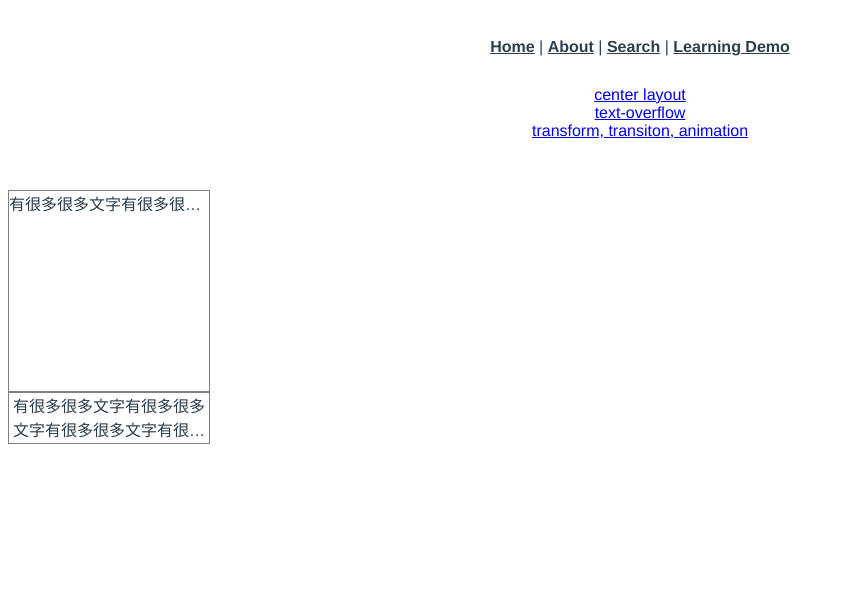
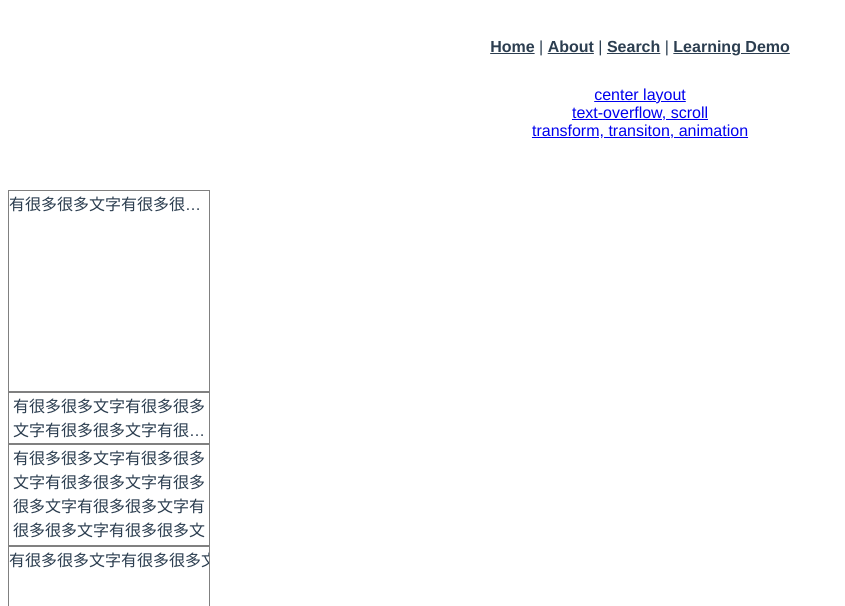
Before and after one commit to MatthewWu5/repo-search, a Vue app: page /#/learning/text-overflow in a window 1280 px wide. Shown: the top 606 px of the page, without its empty margins (0-845 px from the left). Built offline with nearby package versions, Linux system fonts and the light colour scheme.

Commit message:
Add learning demo

```diff
--- a/src/learning-demo/index.vue
+++ b/src/learning-demo/index.vue
@@ -2,7 +2,9 @@
   <div>
     <router-link to="/learning/center-layout">center layout</router-link>
     <br />
-    <router-link to="/learning/text-overflow">text-overflow</router-link>
+    <router-link to="/learning/text-overflow"
+      >text-overflow, scroll</router-link
+    >
     <br />
     <router-link to="/learning/transform"
       >transform, transiton, animation</router-link
--- a/src/learning-demo/text-overflow.vue
+++ b/src/learning-demo/text-overflow.vue
@@ -5,6 +5,13 @@
     </div>
 
     <div class="container multiline" :title="text">
+      {{ text }}
+    </div>
+
+    <div class="container scroll" :title="text">
+      {{ text }}
+    </div>
+    <div class="container scrollX" :title="text">
       {{ text }}
     </div>
   </div>
@@ -33,4 +40,12 @@ export default {
   -webkit-line-clamp: 2;
   -webkit-box-orient: vertical;
 }
+.scroll {
+  height: 100px;
+  overflow: auto;
+}
+.scrollX {
+  white-space: nowrap;
+  overflow: auto;
+}
 </style>
```
